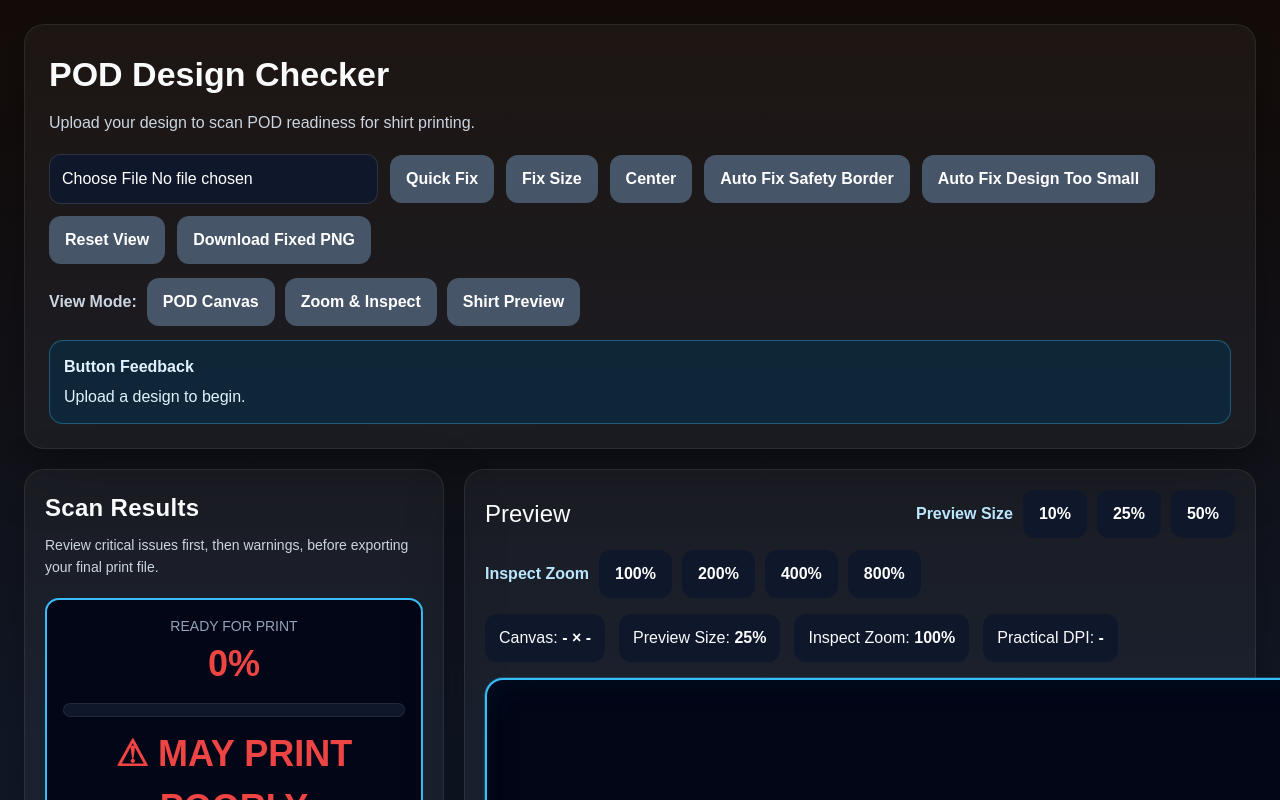
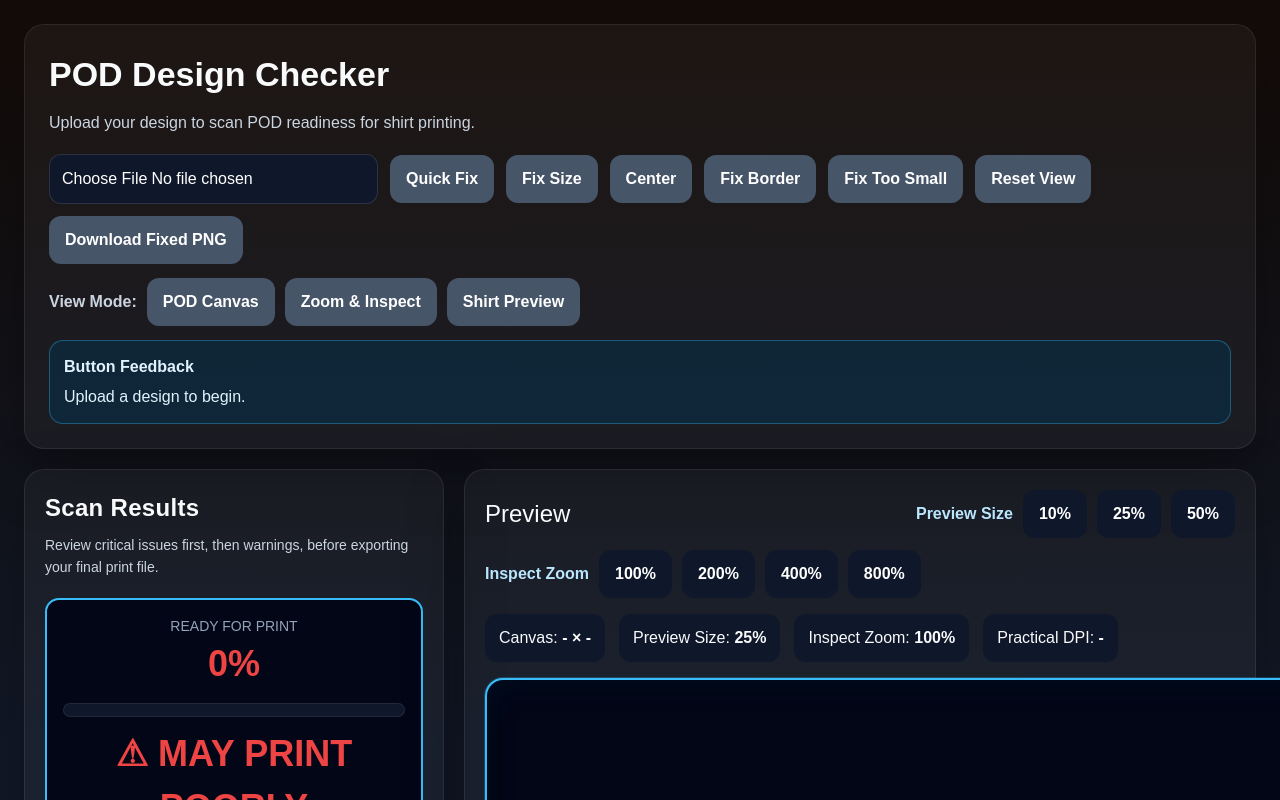
Before and after one commit to noobmacker-creator/pod-design-checker, a Next.js app: page / in a window 1280 px wide. Shown: the top 800 px of the page. Built offline with nearby package versions, Linux system fonts and the light colour scheme.

Commit message:
shorten action button labels

```diff
--- a/app/page.tsx
+++ b/app/page.tsx
@@ -1266,8 +1266,8 @@ setFakeTransparencyDetected(fakeTransparency.detected);
 <button onClick={handleQuickFix} disabled={!img || !originalBounds}>Quick Fix</button>
 <button onClick={handleFixCanvas} disabled={!img}>Fix Size</button>
 <button onClick={handleCenterArtwork} disabled={!img}>Center</button>
-<button onClick={handleAutoFixSafetyBorder} disabled={!img || !originalBounds}>Auto Fix Safety Border</button>
-<button onClick={handleAutoFixTooSmall} disabled={!img || !originalBounds}>Auto Fix Design Too Small</button>
+<button onClick={handleAutoFixSafetyBorder} disabled={!img || !originalBounds}>Fix Border</button>
+<button onClick={handleAutoFixTooSmall} disabled={!img || !originalBounds}>Fix Too Small</button>
 <button onClick={resetToOriginalView} disabled={!img}>Reset View</button>
 <button onClick={handleDownloadFixedPng} disabled={!img}>Download Fixed PNG</button>
           </div>
```
